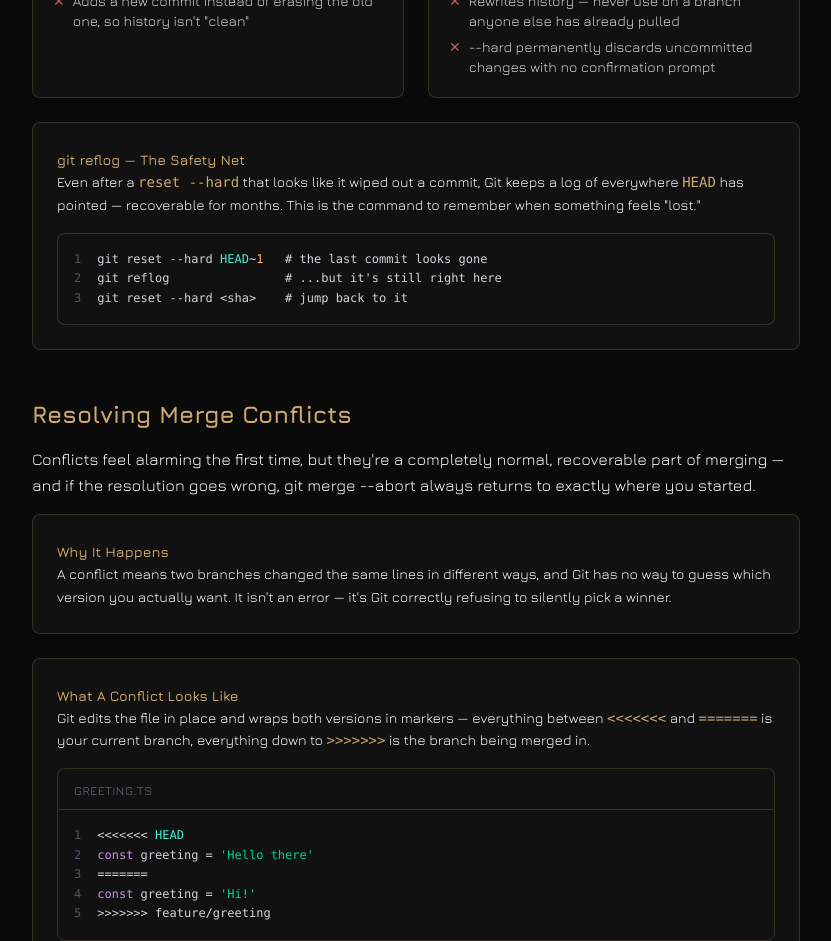
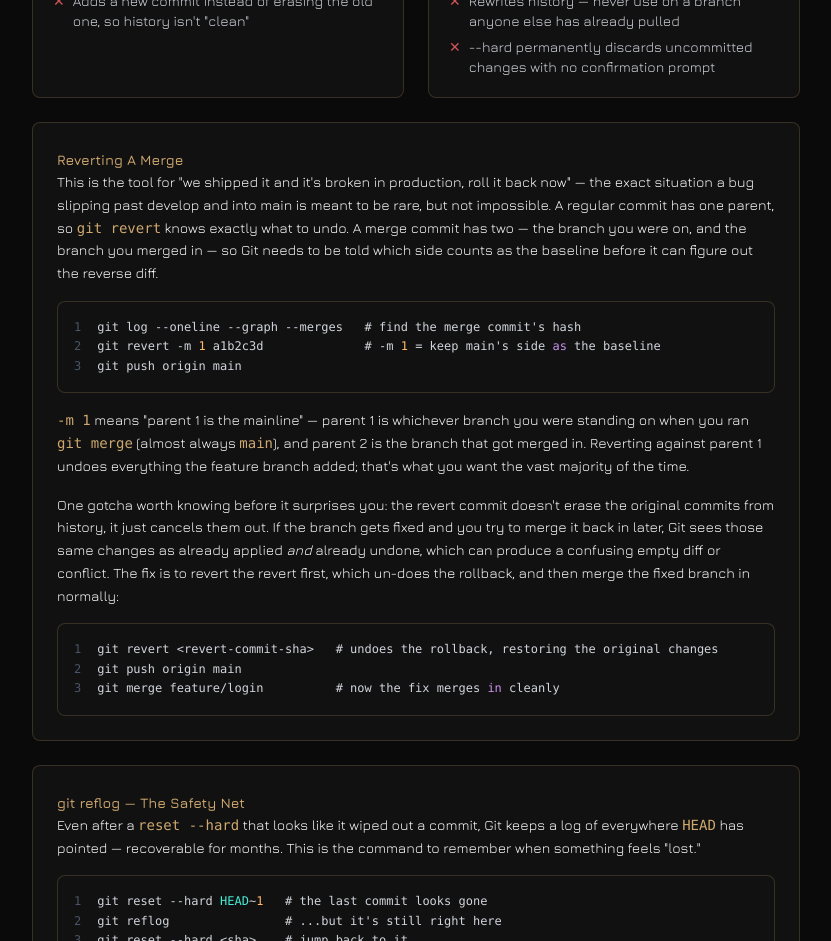
Before and after one commit to TobiasKjernell/portfolio, a React (Vite) app: page /tutorials/git in a window 1280 px wide. Shown: the part 6540-7481 px from the top of the page, without its empty margins (328-1159 px from the left). Built offline with nearby package versions, Linux system fonts and the light colour scheme.

Commit message:
update merge-revert informaiton

```diff
--- a/src/components/Tutorials/GitSafeUndoToolkit/index.tsx
+++ b/src/components/Tutorials/GitSafeUndoToolkit/index.tsx
@@ -50,6 +50,39 @@ const RevertVsResetSection = () => (
   </div>
 )
 
+const RevertingAMergeSection = () => (
+  <div className="bg-[#111111] border border-[#cea86f]/20 rounded-lg p-6 space-y-4">
+    <span className="text-sm font-semibold gold-text">Reverting A Merge</span>
+    <p className="text-white leading-relaxed text-sm">
+      This is the tool for "we shipped it and it's broken in production, roll it back now" — the exact situation
+      a bug slipping past develop and into main is meant to be rare, but not impossible. A regular commit has one
+      parent, so <code className="text-[#cea86f]">git revert</code> knows exactly what to undo. A merge commit
+      has two — the branch you were on, and the branch you merged in — so Git needs to be told which side counts
+      as the baseline before it can figure out the reverse diff.
+    </p>
+    <CodeBlock>{`git log --oneline --graph --merges   # find the merge commit's hash
+git revert -m 1 a1b2c3d              # -m 1 = keep main's side as the baseline
+git push origin main`}</CodeBlock>
+    <p className="text-white leading-relaxed text-sm">
+      <code className="text-[#cea86f]">-m 1</code> means "parent 1 is the mainline" — parent 1 is whichever
+      branch you were standing on when you ran <code className="text-[#cea86f]">git merge</code> (almost always{' '}
+      <code className="text-[#cea86f]">main</code>), and parent 2 is the branch that got merged in. Reverting
+      against parent 1 undoes everything the feature branch added; that's what you want the vast majority of the
+      time.
+    </p>
+    <p className="text-white leading-relaxed text-sm">
+      One gotcha worth knowing before it surprises you: the revert commit doesn't erase the original commits from
+      history, it just cancels them out. If the branch gets fixed and you try to merge it back in later, Git sees
+      those same changes as already applied <em>and</em> already undone, which can produce a confusing empty
+      diff or conflict. The fix is to revert the revert first, which un-does the rollback, and then merge the
+      fixed branch in normally:
+    </p>
+    <CodeBlock>{`git revert <revert-commit-sha>   # undoes the rollback, restoring the original changes
+git push origin main
+git merge feature/login          # now the fix merges in cleanly`}</CodeBlock>
+  </div>
+)
+
 const ReflogSection = () => (
   <div className="bg-[#111111] border border-[#cea86f]/20 rounded-lg p-6 space-y-4">
     <span className="text-sm font-semibold gold-text">git reflog — The Safety Net</span>
@@ -81,6 +114,7 @@ export const GitSafeUndoToolkitSection = () => (
       <GoldenRuleSection />
       <StashSection />
       <RevertVsResetSection />
+      <RevertingAMergeSection />
       <ReflogSection />
     </div>
   </SectionShell>
```
